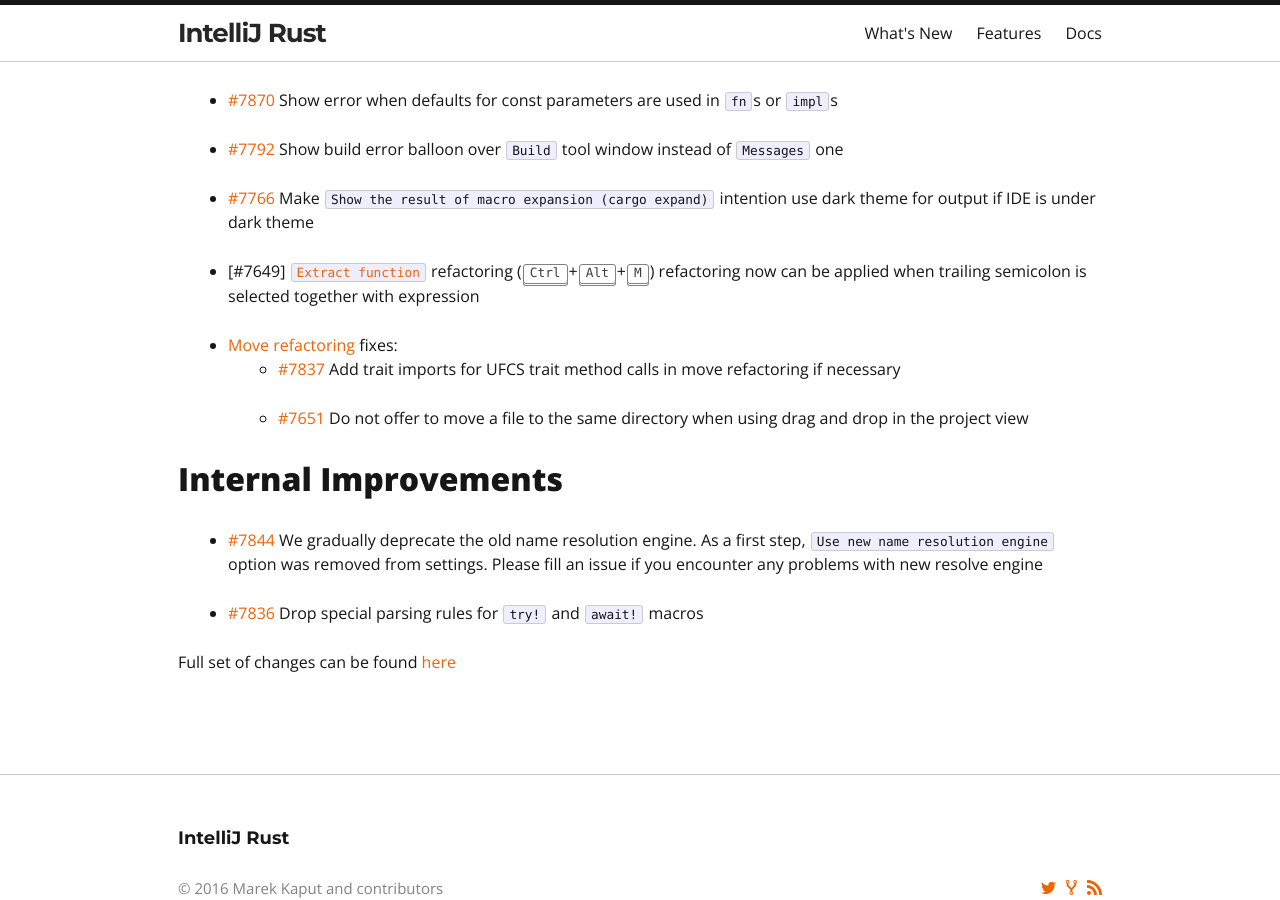
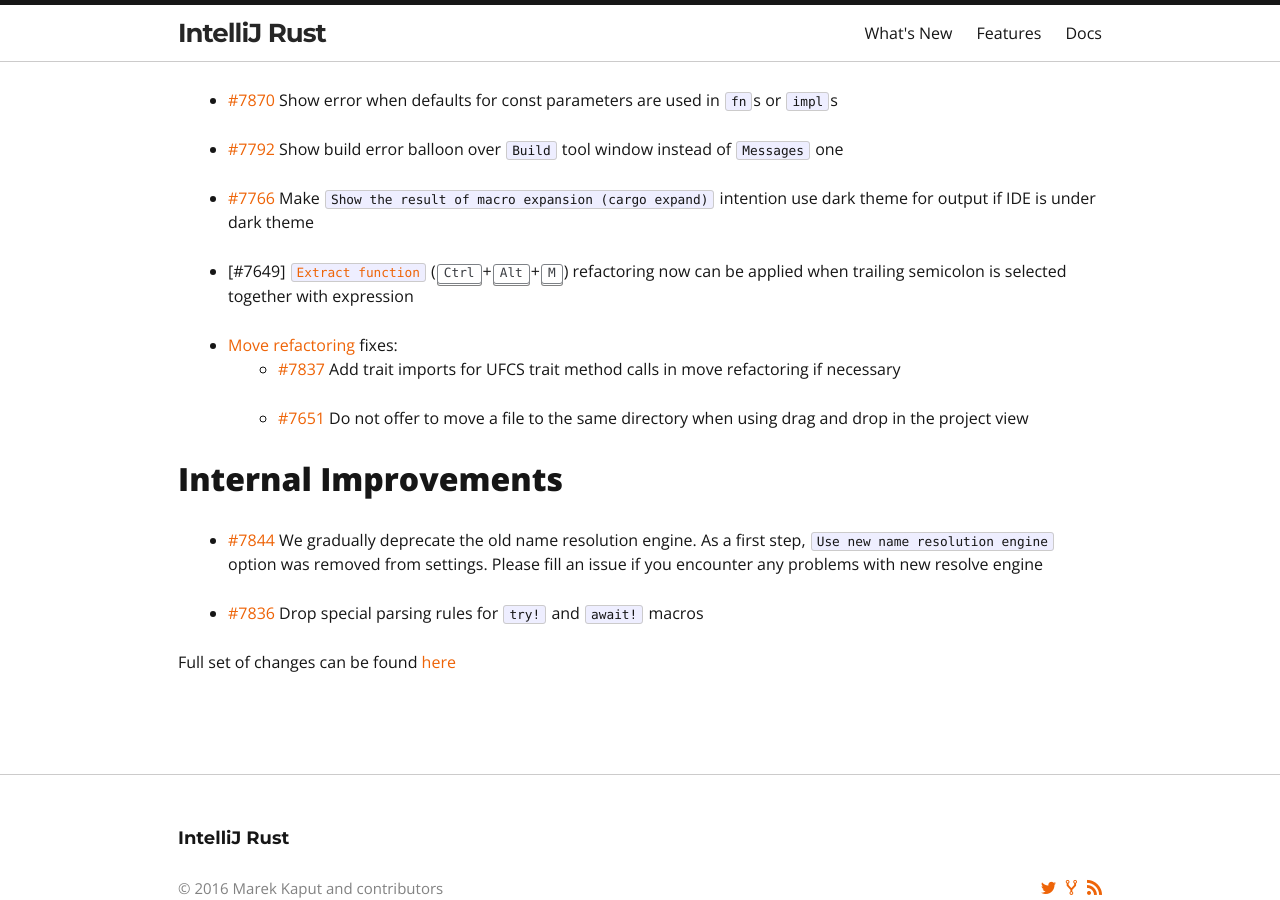
Before and after one commit to intellij-rust/intellij-rust.github.io, a Jekyll site: the page built from _posts/2021-10-11-changelog-157.markdown, in a window 1280 px wide and 900 px high, scrolled down 2303 px. Built offline with Jekyll 4.4.1, drawn with Linux system fonts in a browser that asks for light colours; nearby versions of some CDN libraries; some web fonts are replaced.

Commit message:
Fix typo

```diff
--- a/_posts/2021-10-11-changelog-157.markdown
+++ b/_posts/2021-10-11-changelog-157.markdown
@@ -48,7 +48,7 @@
 
 * [#7766] Make `Show the result of macro expansion (cargo expand)` intention use dark theme for output if IDE is under dark theme
 
-* [#7649] [`Extract function`](https://plugins.jetbrains.com/plugin/8182-rust/docs/rust-refactorings.html#extractmethod-refactoring) refactoring (<kbd>Ctrl</kbd>+<kbd>Alt</kbd>+<kbd>M</kbd>) refactoring now can be applied when trailing semicolon is selected together with expression
+* [#7649] [`Extract function`](https://plugins.jetbrains.com/plugin/8182-rust/docs/rust-refactorings.html#extractmethod-refactoring) (<kbd>Ctrl</kbd>+<kbd>Alt</kbd>+<kbd>M</kbd>) refactoring now can be applied when trailing semicolon is selected together with expression
 
 * [Move refactoring](https://plugins.jetbrains.com/plugin/8182-rust/docs/rust-refactorings.html#move-refactoring) fixes:
   * [#7837] Add trait imports for UFCS trait method calls in move refactoring if necessary
```
